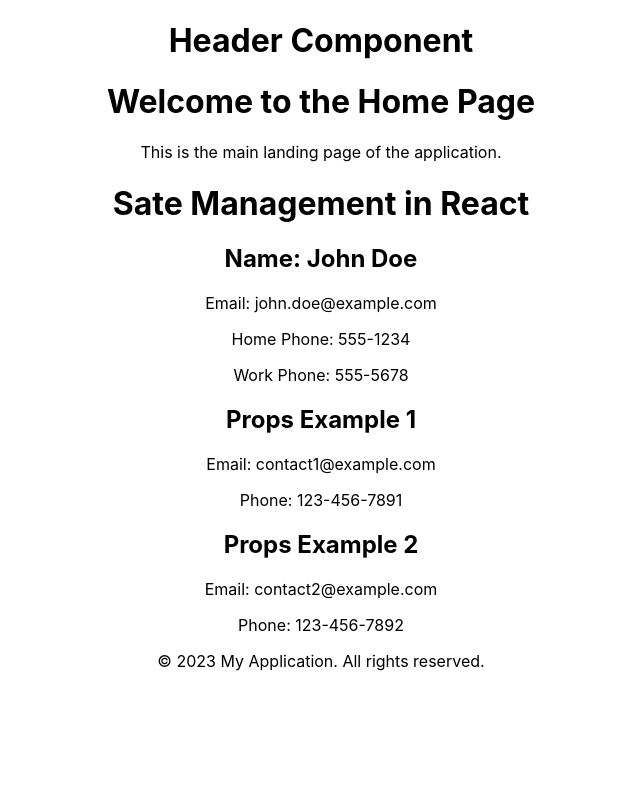
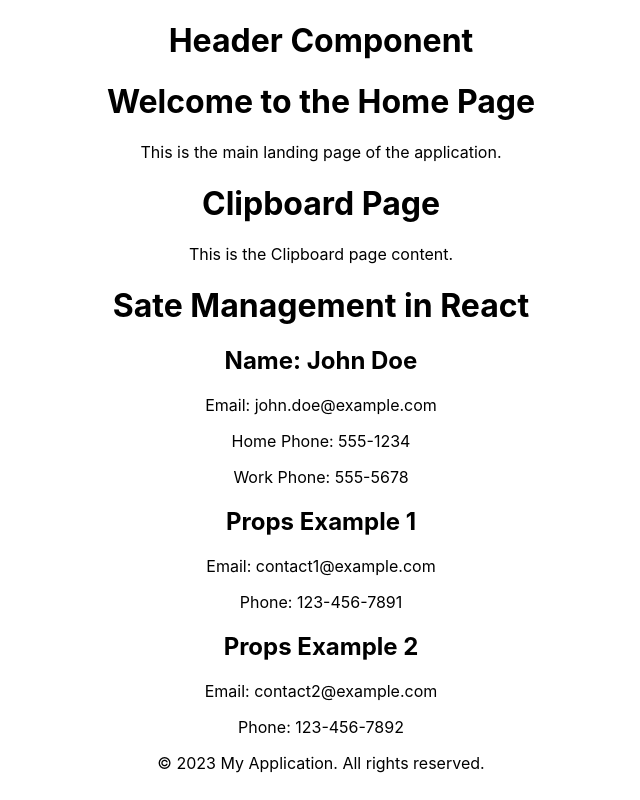
Before and after one commit to rashedulalam46/react-basic-tutorial, a React (Create React App) app: page / in a window 1280 px wide. Shown: the whole page, without its empty margins (319-959 px from the left). Built offline with nearby package versions, Linux system fonts and the light colour scheme.

Commit message:
method implimented

```diff
--- a/src/App.js
+++ b/src/App.js
@@ -5,12 +5,14 @@ import Header from './Pages/Header';
 import Footer from './Pages/Footer';
 import Props from './Pages/Props';
 import State from './Pages/State';
+import Clipboard from './Pages/Clipboard';
 
 function App() {
   return (
     <div className="App">
       <Header />
       <Home />
+      <Clipboard />
       <State />
       <Props email="contact1@example.com" phone="123-456-7891" order="1" />
       <Props email="contact2@example.com" phone="123-456-7892" order="2" />
--- /dev/null
+++ b/src/Pages/Clipboard.jsx
@@ -0,0 +1,18 @@
+import React from "react";
+
+
+
+function Clipboard() {
+
+    const constClipboard = () => {
+        alert("You can't copy this text!");
+    }
+    return (
+        <div>
+            <h1>Clipboard Page</h1>
+            <p onCopy={constClipboard}>This is the Clipboard page content.</p>
+        </div>
+    );
+}
+
+export default Clipboard;
```
